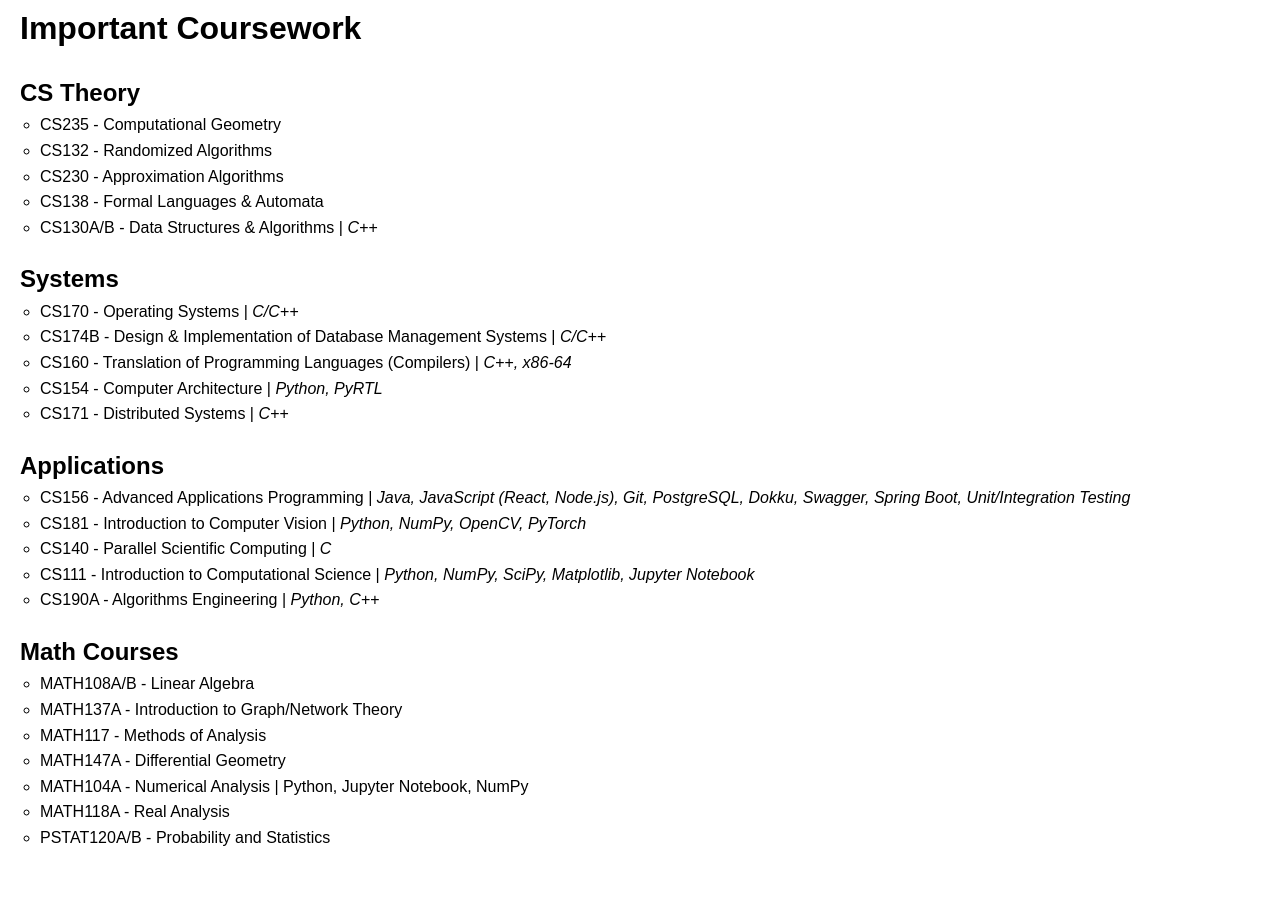
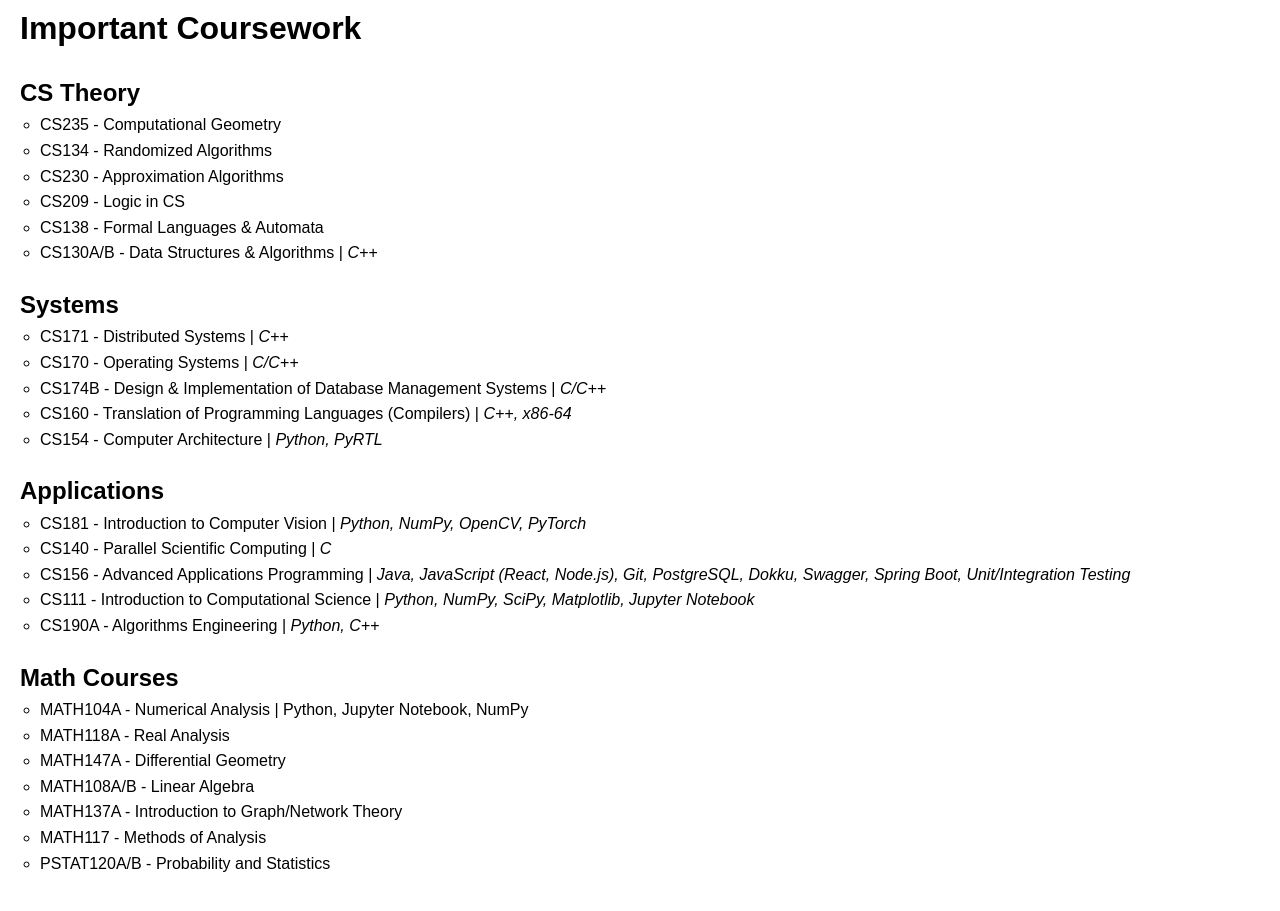
Before and after one commit to st4lemon/st4lemon.github.io, a plain HTML site: page projects.html in a window 1280 px wide. Shown: the part 1506-2417 px from the top of the page. Drawn offline with Linux system fonts and the light colour scheme.

Commit message:
Updated course page

```diff
--- a/projects.html
+++ b/projects.html
@@ -94,26 +94,27 @@
         <h2>CS Theory</h2>
         <ul>
             <li>CS235 - Computational Geometry</li>
-            <li>CS132 - Randomized Algorithms</li>
+            <li>CS134 - Randomized Algorithms</li>
             <li>CS230 - Approximation Algorithms</li>
+            <li>CS209 - Logic in CS</li>
             <li>CS138 - Formal Languages & Automata</li>
             <li>CS130A/B - Data Structures & Algorithms | <i>C++</i></li>
         </ul>
 
         <h2>Systems</h2>
         <ul>
+            <li>CS171 - Distributed Systems | <i>C++</i></li>
             <li>CS170 - Operating Systems | <i>C/C++</i></li>
             <li>CS174B - Design & Implementation of Database Management Systems | <i>C/C++ </i></li>
             <li>CS160 - Translation of Programming Languages (Compilers) | <i>C++, x86-64</i></li>
             <li>CS154 - Computer Architecture | <i>Python, PyRTL</i></li>
-            <li>CS171 - Distributed Systems | <i>C++</i></li>
         </ul>
 
         <h2>Applications</h2>
         <ul>
-            <li>CS156 - Advanced Applications Programming | <i>Java, JavaScript (React, Node.js), Git, PostgreSQL, Dokku, Swagger, Spring Boot, Unit/Integration Testing</i></li>
             <li>CS181 - Introduction to Computer Vision | <i>Python, NumPy, OpenCV, PyTorch</i></li>
             <li>CS140 - Parallel Scientific Computing | <i>C</i></li>
+            <li>CS156 - Advanced Applications Programming | <i>Java, JavaScript (React, Node.js), Git, PostgreSQL, Dokku, Swagger, Spring Boot, Unit/Integration Testing</i></li>
             <li>CS111 - Introduction to Computational Science | <i>Python, NumPy, SciPy, Matplotlib, Jupyter Notebook</i></li>
             <li>CS190A - Algorithms Engineering | <i>Python, C++</i></li>
         </ul>
@@ -121,12 +122,12 @@
 
         <h2>Math Courses</h2>
         <ul>
+            <li>MATH104A - Numerical Analysis | Python, Jupyter Notebook, NumPy</li>
+            <li>MATH118A - Real Analysis</li>
+            <li>MATH147A - Differential Geometry</li>
             <li>MATH108A/B - Linear Algebra</li>
             <li>MATH137A - Introduction to Graph/Network Theory</li>
             <li>MATH117 - Methods of Analysis</li>
-            <li>MATH147A - Differential Geometry</li>
-            <li>MATH104A - Numerical Analysis | Python, Jupyter Notebook, NumPy</li>
-            <li>MATH118A - Real Analysis</li>
             <li>PSTAT120A/B - Probability and Statistics</li>
         </ul>
     </section>
```
